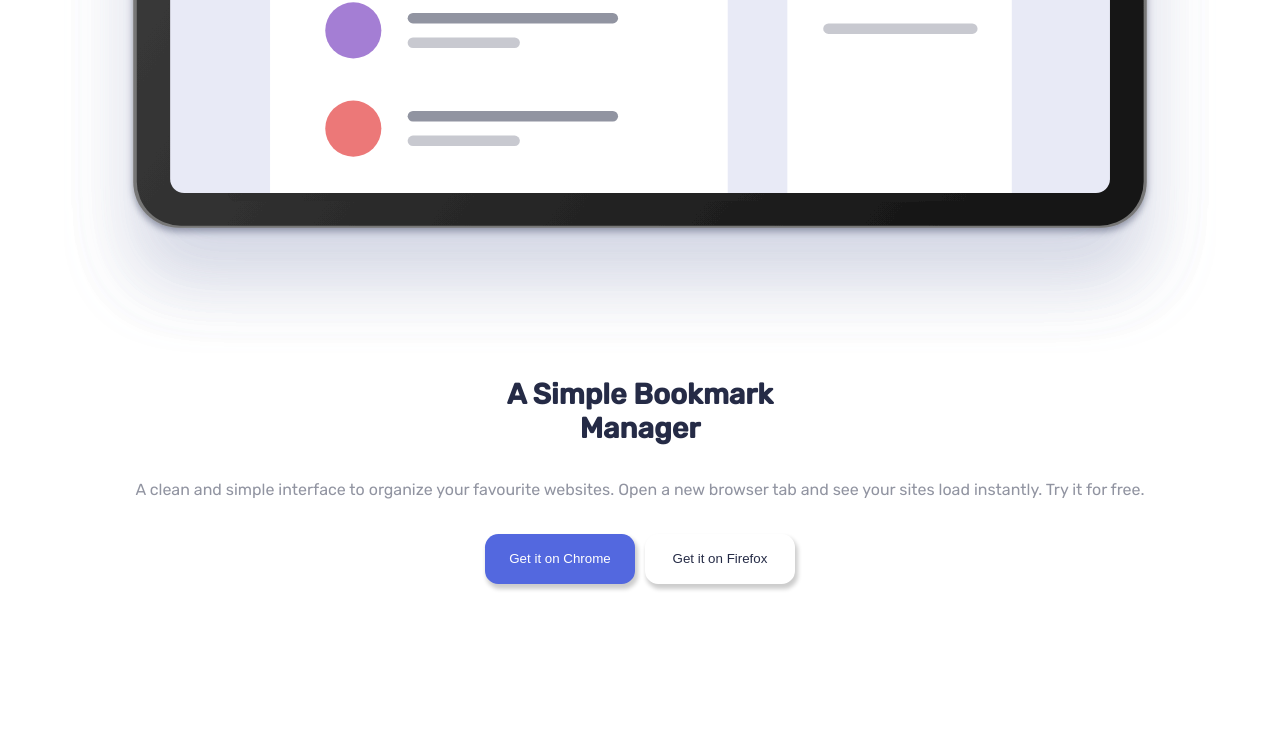
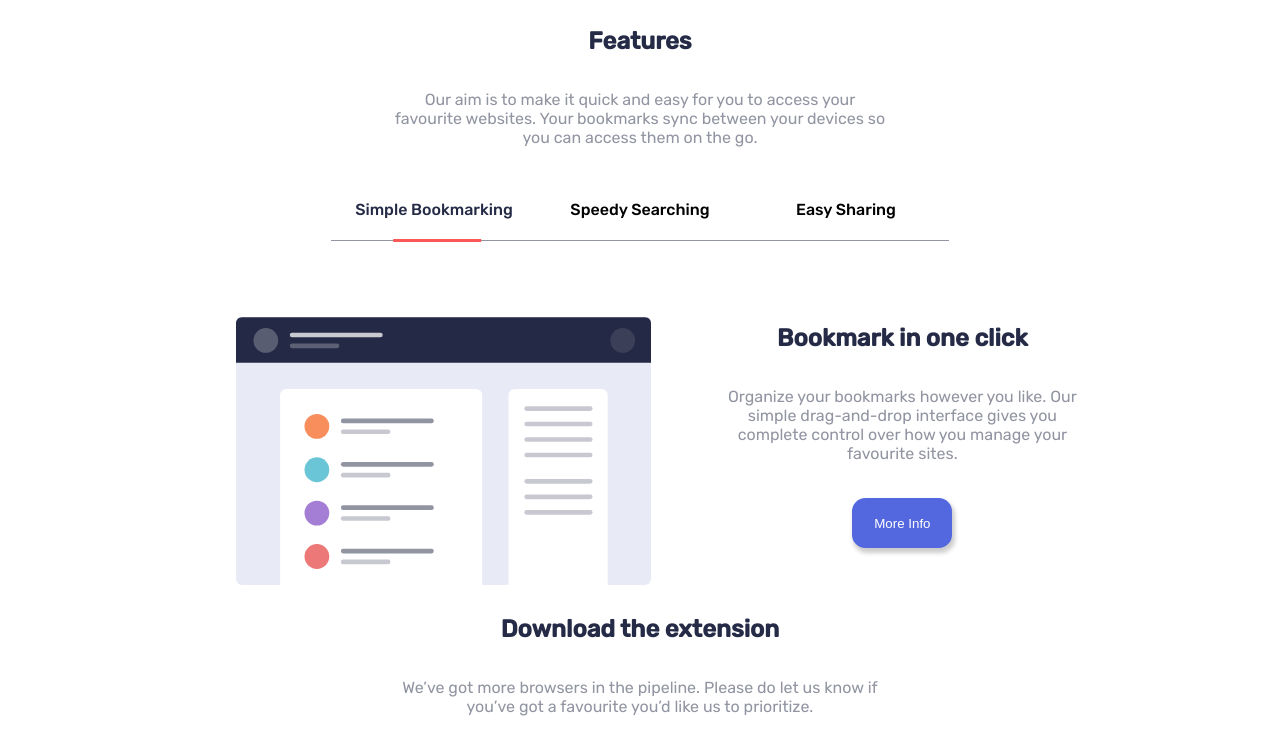
Before and after one commit to 911harm/test-bookmark-sass, a plain HTML site: page index.html in a window 1280 px wide. Shown: the part 564-1320 px from the top of the page. Drawn offline with Linux system fonts and the light colour scheme; files whose address does not match are found by name.

Commit message:
feactures desktop

```diff
--- a/index.html
+++ b/index.html
@@ -57,13 +57,15 @@
       </div>
     </header>
   </div>
+  <div class="hero-w">
 
-  <div class="container">
+
+    <div class="container hero-w-left">
       <div class="hero">
         <img src="./access//images/illustration-hero.svg" alt="bookmarks">
       </div>
     </div>
-  <div class="container">
+    <div class="container hero-w-right">
       <h2>
         A Simple Bookmark </br>
         Manager
@@ -78,7 +80,7 @@
         <button class="btn">Get it on Firefox</button>
       </div>
     </div>
-
+  </div>
   <div class="container">
     <h3 class="p-9">
       Features
@@ -120,6 +122,7 @@
       <div class="hero">
         <img id="short" src="./access//images/illustration-features-tab-1.svg" alt="bookmarks">
       </div>
+      <div class="tab-info">
         <h3 class="p-9">
           Bookmark in one click
         </h3>
@@ -130,11 +133,15 @@
         <button class="btn btn-success btn-success-short">
           More Info
         </button>
+
+
+      </div>
     </div>
     <div class="tab" id="tab-2">
       <div class="hero">
         <img id="short" src="./access//images/illustration-features-tab-2.svg" alt="searching">
       </div>
+      <div class="tab-info">
         <h3 class="p-9">
           Intelligent search
         </h3>
@@ -147,10 +154,12 @@
           More Info
         </button>
       </div>
+    </div>
     <div class="tab" id="tab-3">
       <div class="hero">
         <img id="short" src="./access//images/illustration-features-tab-3.svg" alt="bookmarks">
       </div>
+      <div class="tab-info">
         <h3 class="p-9">
           Share your bookmarks
         </h3>
@@ -162,6 +171,7 @@
         <button class="btn btn-success btn-success-short">
           More Info
         </button>
+      </div>
     </div>
   </div>
 
--- a/main.scss
+++ b/main.scss
@@ -57,7 +57,6 @@ p{
     }
 }
 //browser
-
 .browser{
 width: 80%;
 margin-top: 20px;
@@ -73,3 +72,35 @@ box-shadow: 0 10px 11px -5px rgba(83,104,223,0.3);
         margin: auto;
     }
 }
+ @media screen and (min-width:1024px){
+     .p-9{
+        margin-top: 30px;
+     }
+     p{
+         max-width: 500px;
+     }
+     .hero-w{
+         margin-top:50px;
+         display:flex;
+         flex-direction: row-reverse;
+
+         &-right{
+            width: 450px;
+            padding-left: 120px;
+            text-align:initial;
+            padding-top: 100px;
+            h2,p{
+                text-align:initial;
+            }
+
+         }
+         &-left{
+             width:580px;
+             margin-left:100px;
+         }
+         .container-btn{
+            margin: 0;
+         }
+     }
+
+ }
--- a/styles/feactures.scss
+++ b/styles/feactures.scss
@@ -35,6 +35,7 @@
 }
 .tab{
     display: none;
+    flex-direction: column;
 }
 
 .tabs{
@@ -43,7 +44,7 @@
     }
     input[id="bookmarking"]:checked{
         & ~ #tab-1{
-            display: block;
+            display: flex ;
         }
         & ~ ul #t1{
             @extend .active;
@@ -51,7 +52,7 @@
     }
     input[id="searching"]:checked{
         & ~ #tab-2{
-            display: block;
+            display: flex ;
         }
         & ~ ul #t2{
             @extend .active;
@@ -59,10 +60,44 @@
     }
     input[id="sharing"]:checked{
         & ~ #tab-3{
-            display: block;
+            display: flex;
         }
         & ~ ul #t3{
             @extend .active;
         }
     }
 }
+@media screen and (min-width:1024px){
+    .feactures-ul{
+        display: flex;
+
+        justify-content: center;
+        gap: 0px;
+        .feacture{
+            min-width: 170px;
+            border-bottom: 1px solid var(--grayishBlue);
+            border-top:none;
+            width: auto;
+            margin:0;
+        }
+     }
+     .tabs{
+         //
+
+         //
+         .tab{
+            flex-direction: row;
+            &-info{
+            justify-content: center;
+            align-self: center;
+            width:400px;
+            }
+             .hero{
+                 width: 45%;
+                 margin:0;
+                 margin-left:120px;
+
+             }
+         }
+     }
+}
```
Also changed, not shown: access/css/feactures.css, access/css/main.css, 2 other files. Lines whose indentation alone changed are shown as unchanged.
